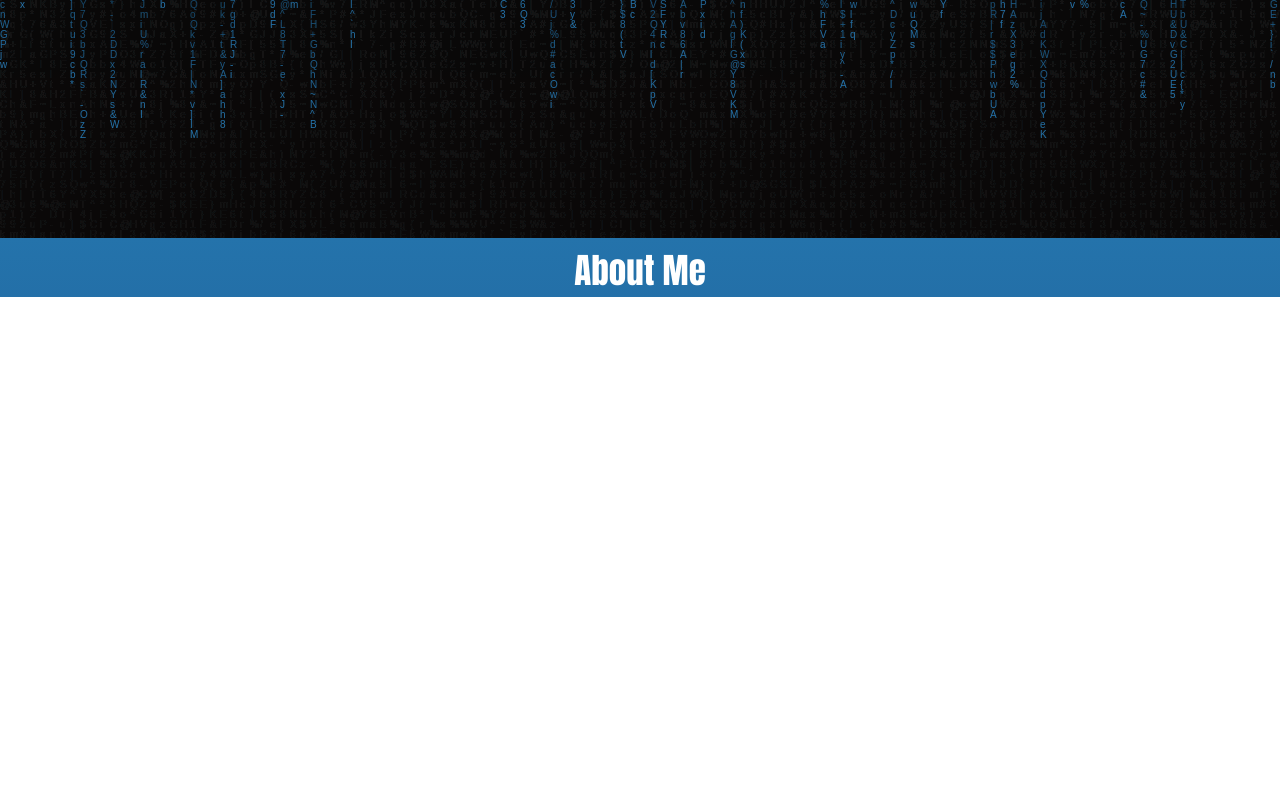
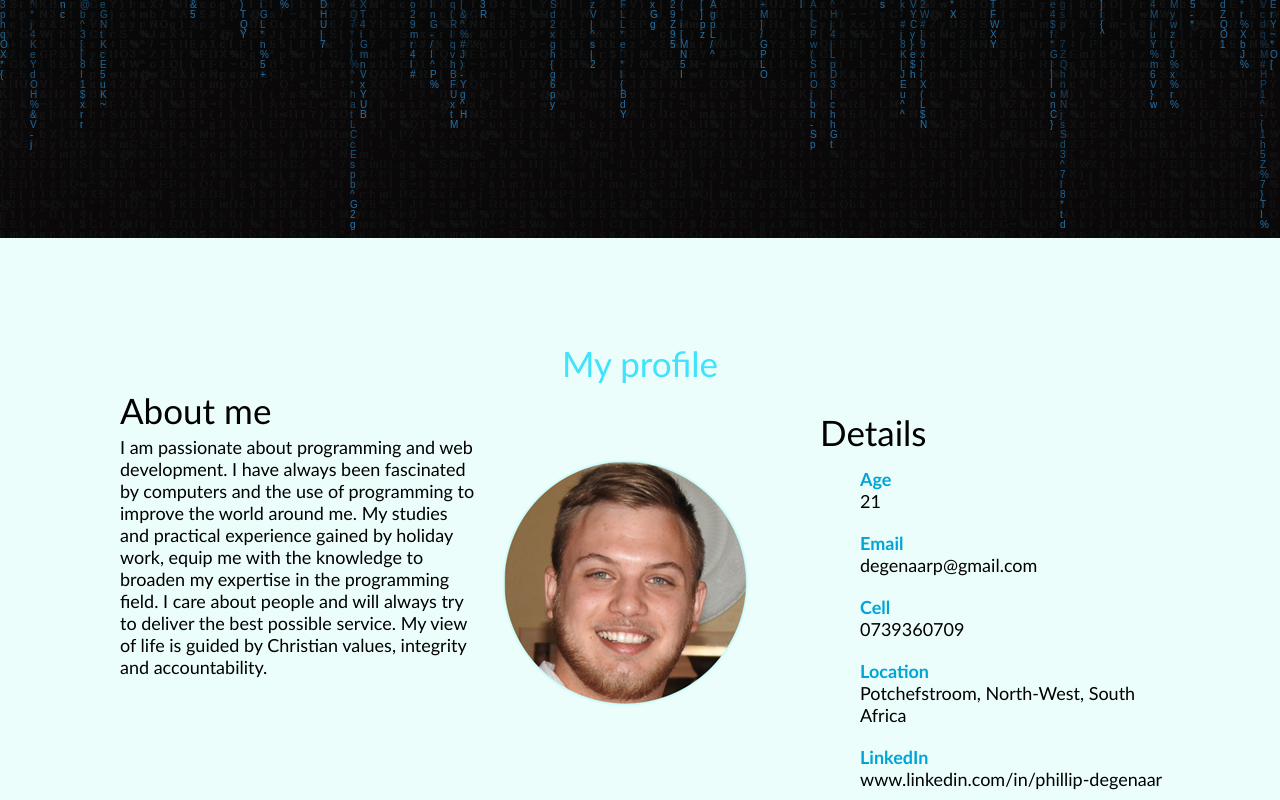
Before and after one commit to B1NER0/CV_pro1, a website: page public/index.html in a window 1280 px wide. Shown: the part 562-1362 px from the top of the page. Before the commit the page ends 859 px from the top, so only its background shows below. Drawn offline with Linux system fonts and the light colour scheme.

Commit message:
Added about us section with styling

```diff
--- a/public/css/styles.css
+++ b/public/css/styles.css
@@ -8,11 +8,11 @@ html, body {
 
 html {
   margin: 0;
-  padding: 0;
-  font-family: Impact, Charcoal, sans-serif;
+  font-family: Optima,Segoe,Segoe UI,Candara,Calibri,Arial,sans-serif;;
   font-size: 62.5%;
   color: white;
-  background: linear-gradient(to bottom, #2473ab 0%,#1e528e 70%,#5b7983 100%);
+  /*background: linear-gradient(to bottom, #2473ab 50%,#1e528e 70%,#5b7983 50%);*/
+  background-color: rgba(189, 252, 245, .3);
 }
 
 body {
@@ -21,6 +21,7 @@ body {
 
 h1, h2, h3 {
   font-weight: normal;
+  color: black;
 }
 
 h1 {
@@ -31,6 +32,10 @@ h1 {
 a {
   color: white;
   text-decoration: none;
+}
+
+p {
+  color: black;
 }
 
 
@@ -104,9 +109,7 @@ a {
   }
 
 
-.hero-button2 {
 
-}
 
 
 .hero-btn{
@@ -127,9 +130,88 @@ a {
     border: 1px solid #045894;
 }
 .about{
-
+  margin: 10rem;
 }
 
 #about-head{
   text-align: center;
+  color: #3fe3fc;
+  margin-top: 2rem;
+  font-weight: 500;
 }
+
+
+
+#my-img {
+  position: absolute;
+  display: block;
+  height: auto;
+  margin-top: 5rem;
+  padding-bottom: 2rem;
+}
+
+#personal {
+  color: black;
+}
+
+
+.row:after {
+  content: "";
+  display: table;
+  clear: both;
+}
+
+.column-left{
+  float: left;
+  width: 33.333%;
+  padding-right: 2rem;
+  margin-left: 2rem;
+}
+.column-right{
+  float: right;
+  width: 33.333%;
+  padding-left: 2rem;
+}
+.column-center{
+  display: inline-block;
+  width: 33.333%;
+}
+
+
+@media screen and (max-width: 600px) {
+  .column-left .column-right .column-center {
+    width: 100%;
+  }
+
+  .column-right {
+    width: 100%;
+  }
+
+  .column-center {
+    width: 100%;
+  }
+
+  #my-img {
+  position: relative;
+    width: auto;
+  height: auto;
+  }
+
+}
+
+
+.detail-list {
+  color: black;
+  list-style: none;
+}
+
+.detail-list li{
+  padding-top: 1rem;
+  padding-bottom: 1rem;
+}
+
+#list-item {
+  color: #00a4d6;
+  font-weight: 700;
+
+}
--- a/public/index.html
+++ b/public/index.html
@@ -33,11 +33,37 @@
 
     <canvas id="c"></canvas>
 
-    <div class="about">
-        <h1 id="about-head">About Me</h1>
+  <section class="about">
+        <h1 id="about-head">My profile</h1>
+        <table class="row">
+        <div id="personal" class="column-left">
+            <h1>About me</h1>
+            <p>I am passionate about programming and web development. I have always been fascinated by computers and the use of programming
+            to improve the world around me. My studies and practical experience gained by holiday work,
+            equip me with the knowledge to broaden my expertise in the programming field. I care about people and will always try to deliver
+            the best possible service. My view of life is guided by Christian values, integrity and accountability. </p>
+        </div>
+
+        <div class="column-center">
+            <img src="img/web1.png" alt="This is me" id="my-img">
+            </div>
+
+        <div id="details" class="column-right">
+            <h1>Details</h1>
+
+            <ul class="detail-list">
+                <li><p id="list-item">Age</p> 21</li>
+                <li><p id="list-item">Email</p> degenaarp@gmail.com</li>
+                <li><p id="list-item">Cell</p> 0739360709</li>
+                <li><p id="list-item">Location</p> Potchefstroom, North-West, South Africa</li>
+                <li><p id="list-item">LinkedIn</p> www.linkedin.com/in/phillip-degenaar</li>
+            </ul>
+        </div>
+
+        </table>
+    </section>
 
 
-    </div>
 
     <script src="js/set-background.js"></script>
 
```
Also changed, not shown: public/img/me.png (added), public/img/web1.png (added).
